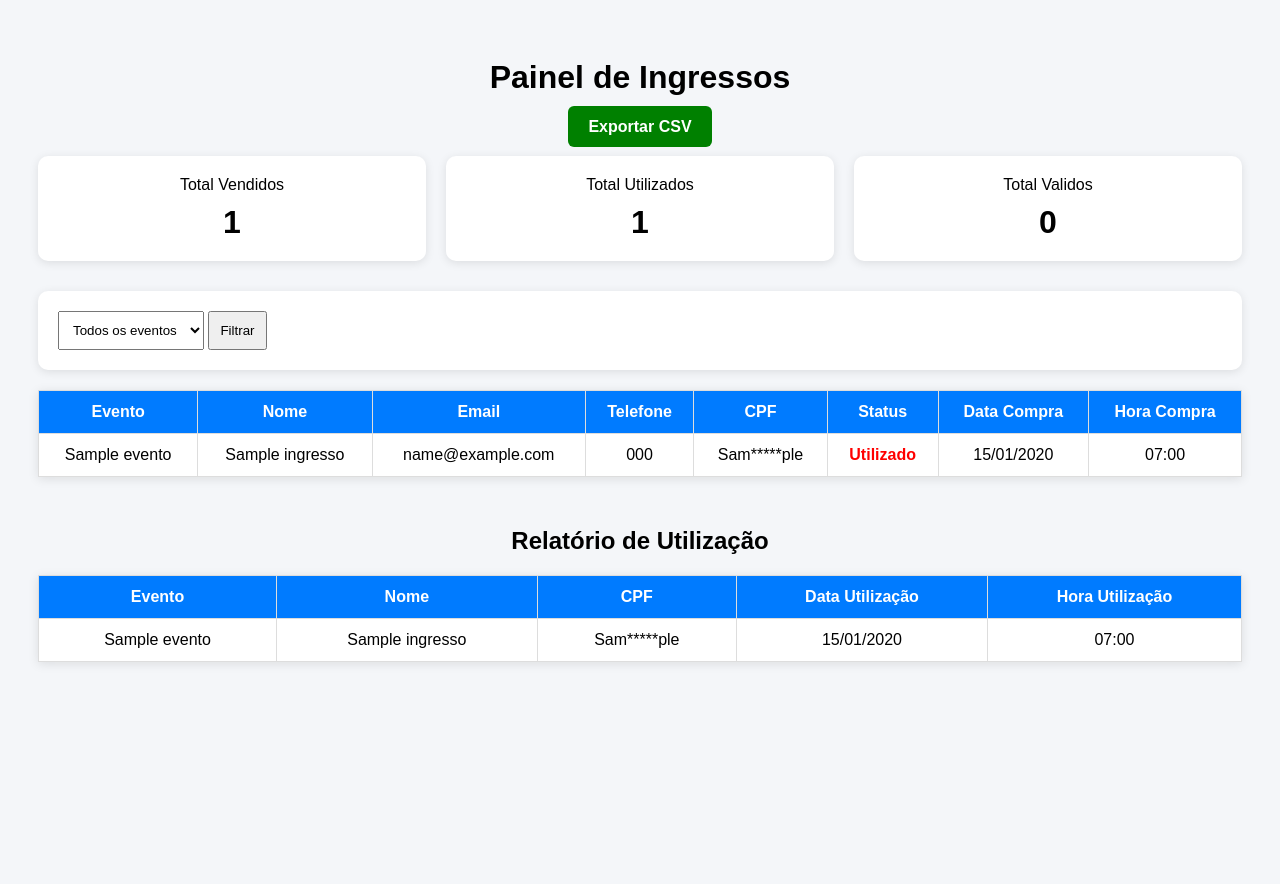
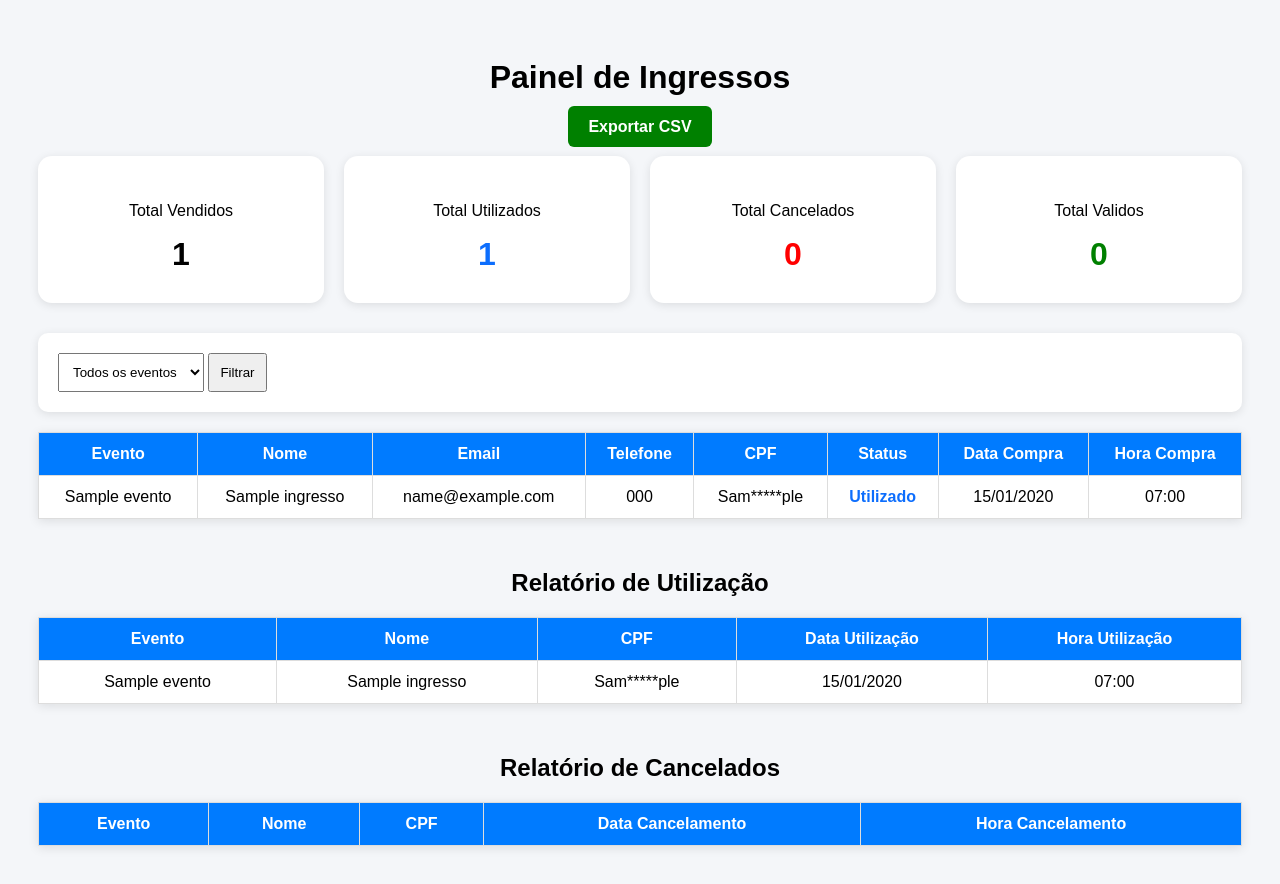
Before and after one commit to eriveltonjose/sistema-ingressos, a Django app: page /vendidos/ in a window 1280 px wide. Before the commit the page ends 664 px from the top, so only its background shows below. Run offline with Django 4.2, Linux system fonts and the light colour scheme; a user stored in the database is signed in; tables that the repository leaves empty hold one stand-in row (values such as "Sample post"); lists and menus that the app fills with data are empty.

Commit message:
Adiciona cancelamento de ingressos e relatorio de cancelados

```diff
--- a/ingressos/models.py
+++ b/ingressos/models.py
@@ -31,6 +31,8 @@ class Ingresso(models.Model):
 
     usado = models.BooleanField(default=False)
     data_checkin = models.DateTimeField(null=True, blank=True)
+    cancelado = models.BooleanField(default=False)
+    data_cancelamento = models.DateTimeField(null=True, blank=True)
     criado_em = models.DateTimeField(auto_now_add=True)
 
     def __str__(self):
--- a/ingressos/templates/ingressos/ingressos_vendidos.html
+++ b/ingressos/templates/ingressos/ingressos_vendidos.html
@@ -19,6 +19,7 @@
 
         .cards{
             display:flex;
+            grid-template-columns:repeat(4, 1fr);
             gap:20px;
             margin-bottom:30px;
             flex-wrap:wrap;
@@ -26,12 +27,20 @@
 
         .card{
             background:white;
-            padding:20px;
-            border-radius:10px;
+            padding:30px;
+            border-radius:14px;
             flex:1;
             min-width:220px;
             box-shadow:0 2px 10px rgba(0,0,0,0.1);
             text-align:center;
+        }
+
+        @media(max-width:768px){
+
+            .cards{
+                grid-template-columns:1fr 1fr;
+            }
+
         }
 
         .numero{
@@ -123,18 +132,35 @@
 <div class="cards">
 
     <div class="card">
-        <div>Total Vendidos</div>
-        <div class="numero">{{ total_vendidos }}</div>
+        <p>Total Vendidos</p>
+
+        <div class="numero">
+            {{ total_vendidos }}
+        </div>
     </div>
 
     <div class="card">
-        <div>Total Utilizados</div>
-        <div class="numero">{{ total_utilizados }}</div>
+        <p>Total Utilizados</p>
+
+        <div class="numero" style="color:#0d6efd;">
+            {{ total_utilizados }}
+        </div>
     </div>
 
     <div class="card">
-        <div>Total Validos</div>
-        <div class="numero">{{ total_validos }}</div>
+        <p>Total Cancelados</p>
+
+        <div class="numero" style="color:red;">
+            {{ total_cancelados }}
+        </div>
+    </div>
+
+    <div class="card">
+        <p>Total Validos</p>
+
+        <div class="numero" style="color:green;">
+            {{ total_validos }}
+        </div>
     </div>
 
 </div>
@@ -197,10 +223,24 @@
         <td>{{ ingresso.cpf_anonimo }}</td>
 
         <td>
-            {% if ingresso.usado %}
-                <span class="erro">Utilizado</span>
+            {% if ingresso.cancelado %}
+
+                <span style="color:red; font-weight:bold;">
+                    Cancelado
+                </span>
+
+            {% elif ingresso.usado %}
+
+                <span style="color:#0d6efd; font-weight:bold;">
+                    Utilizado
+                </span>
+
             {% else %}
-                <span class="ok">Valido</span>
+
+                <span class="ok">
+                    Valido
+                </span>
+
             {% endif %}
         </td>
 
@@ -256,5 +296,41 @@
 
 </table>
 
+<h2 style="margin-top:50px; text-align:center;">
+    Relatório de Cancelados
+</h2>
+
+<table>
+
+    <tr>
+        <th>Evento</th>
+        <th>Nome</th>
+        <th>CPF</th>
+        <th>Data Cancelamento</th>
+        <th>Hora Cancelamento</th>
+    </tr>
+
+    {% for ingresso in ingressos %}
+
+        {% if ingresso.cancelado %}
+
+        <tr>
+            <td>{{ ingresso.evento.nome }}</td>
+
+            <td>{{ ingresso.nome_comprador }}</td>
+
+            <td>{{ ingresso.cpf_anonimo }}</td>
+
+            <td>{{ ingresso.data_cancelamento|date:"d/m/Y" }}</td>
+
+            <td>{{ ingresso.data_cancelamento|time:"H:i" }}</td>
+        </tr>
+
+        {% endif %}
+
+    {% endfor %}
+
+</table>
+
 </body>
 </html>
--- a/ingressos/views.py
+++ b/ingressos/views.py
@@ -25,7 +25,6 @@ from django.utils import timezone
 from django.contrib.auth.decorators import login_required
 from datetime import datetime
 import requests
-
 
 def anonimizar_telefone(telefone):
     telefone = str(telefone or '')
@@ -157,6 +156,8 @@ def ingressos_vendidos(request):
 
     total_utilizados = ingressos.filter(usado=True).count()
 
+    total_cancelados = ingressos.filter(cancelado=True).count()
+
     total_validos = ingressos.filter(usado=False).count()
 
     return render(
@@ -168,7 +169,9 @@ def ingressos_vendidos(request):
             'evento_id': evento_id,
             'total_vendidos': total_vendidos,
             'total_utilizados': total_utilizados,
+            'total_cancelados': total_cancelados,
             'total_validos': total_validos
+
         }
     )
 
@@ -180,6 +183,17 @@ def validar_ingresso(request, codigo):
         Ingresso,
         codigo=codigo
     )
+
+    if ingresso.cancelado:
+
+        return render(
+            request,
+            'ingressos/checkin_resultado.html',
+            {
+                'status': 'cancelado',
+                'ingresso': ingresso
+            }
+        )
 
     if ingresso.usado:
 
```
Also changed, not shown: ingressos/admin.py (+18 -1 lines), ingressos/migrations/0006_ingresso_cancelado_ingresso_data_cancelamento.py (added).
